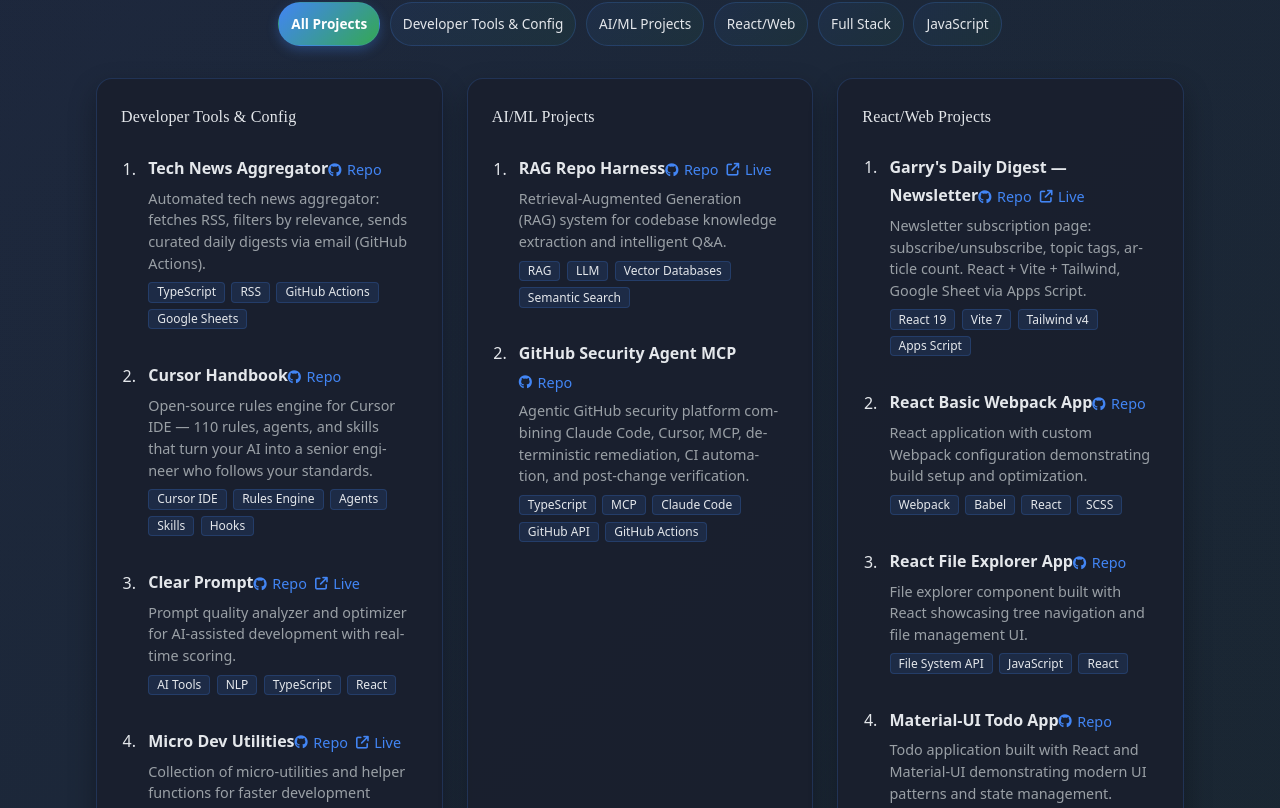
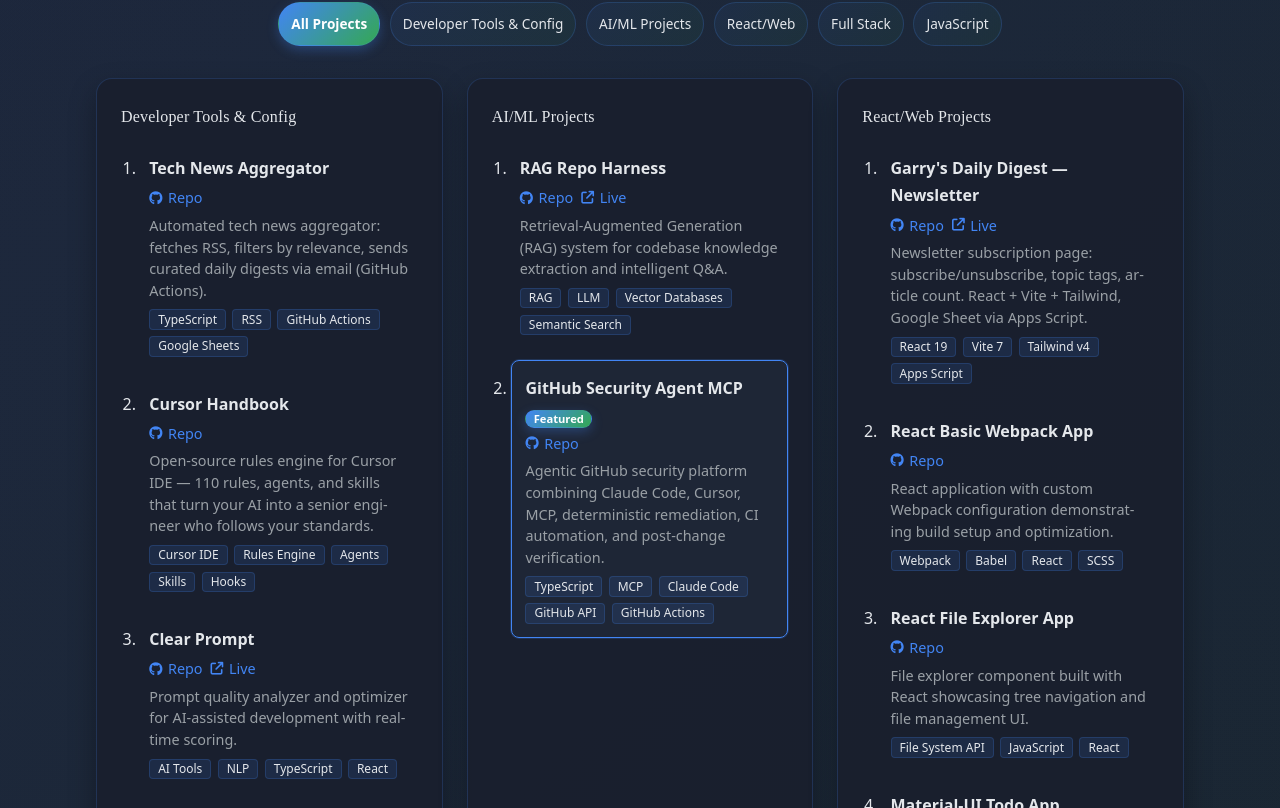
Before and after one commit to girijashankarj/portfolio, a React (Vite) app: page / in a window 1280 px wide. Shown: the part 7912-8720 px from the top of the page. Built offline with nearby package versions, Linux system fonts and the light colour scheme; no server answers.

Commit message:
feat: highlight security agent project

```diff
--- a/src/components/sections/Projects.tsx
+++ b/src/components/sections/Projects.tsx
@@ -30,42 +30,34 @@
               key={project.id}
               style={{
                 marginBottom: '1rem',
-                padding: '0.5rem',
-                borderRadius: '6px',
+                padding: project.featured ? '0.85rem' : '0.5rem',
+                borderRadius: '8px',
+                border: project.featured ? '1px solid var(--accent)' : '1px solid transparent',
+                background: project.featured ? 'var(--card-strong)' : 'transparent',
+                boxShadow: project.featured ? '0 0 0 1px var(--border)' : 'none',
                 transition: 'background-color 0.2s ease',
               }}
               onMouseEnter={(e) => {
                 e.currentTarget.style.backgroundColor = 'var(--bg-soft)'
               }}
               onMouseLeave={(e) => {
-                e.currentTarget.style.backgroundColor = 'transparent'
+                e.currentTarget.style.backgroundColor = project.featured ? 'var(--card-strong)' : 'transparent'
               }}
             >
-              <span style={{ fontWeight: 600 }}>{project.title}</span>
+              <div style={{ display: 'flex', alignItems: 'center', gap: '0.5rem', flexWrap: 'wrap' }}>
+                <span style={{ fontWeight: 700 }}>{project.title}</span>
+                {project.featured && (
+                  <span className="chip active" style={{ fontSize: '0.7rem', padding: '0.15rem 0.45rem' }}>
+                    Featured
+                  </span>
+                )}
+              </div>
               <span style={{ display: 'inline-flex', flexWrap: 'wrap', gap: '0.5rem', marginTop: '0.25rem' }}>
                 <a
                   href={project.url}
                   target="_blank"
                   rel="noopener noreferrer"
-                  style={{
-                    color: 'var(--accent)',
-                    fontSize: '0.9rem',
-                    textDecoration: 'none',
-                    display: 'inline-flex',
-                    alignItems: 'center',
-                    gap: '0.35rem',
-                    cursor: 'pointer',
-                    transition: 'all 0.2s ease',
-                    borderBottom: '1px solid transparent',
-                  }}
-                  onMouseEnter={(e) => {
-                    e.currentTarget.style.color = 'var(--accent-2)'
-                    e.currentTarget.style.borderBottomColor = 'var(--accent-2)'
-                  }}
-                  onMouseLeave={(e) => {
-                    e.currentTarget.style.color = 'var(--accent)'
-                    e.currentTarget.style.borderBottomColor = 'transparent'
-                  }}
+                  style={{ color: 'var(--accent)', fontSize: '0.9rem', textDecoration: 'none', display: 'inline-flex', alignItems: 'center', gap: '0.35rem' }}
                 >
                   <i className="fa-brands fa-github" style={{ fontSize: '0.85rem' }}></i>
                   Repo
@@ -75,25 +67,7 @@
                     href={project.liveUrl}
                     target="_blank"
                     rel="noopener noreferrer"
-                    style={{
-                      color: 'var(--accent)',
-                      fontSize: '0.9rem',
-                      textDecoration: 'none',
-                      display: 'inline-flex',
-                      alignItems: 'center',
-                      gap: '0.35rem',
-                      cursor: 'pointer',
-                      transition: 'all 0.2s ease',
-                      borderBottom: '1px solid transparent',
-                    }}
-                    onMouseEnter={(e) => {
-                      e.currentTarget.style.color = 'var(--accent-2)'
-                      e.currentTarget.style.borderBottomColor = 'var(--accent-2)'
-                    }}
-                    onMouseLeave={(e) => {
-                      e.currentTarget.style.color = 'var(--accent)'
-                      e.currentTarget.style.borderBottomColor = 'transparent'
-                    }}
+                    style={{ color: 'var(--accent)', fontSize: '0.9rem', textDecoration: 'none', display: 'inline-flex', alignItems: 'center', gap: '0.35rem' }}
                   >
                     <i className="fa-solid fa-external-link" style={{ fontSize: '0.8rem' }}></i>
                     Live
@@ -101,35 +75,14 @@
                 )}
               </span>
               {project.description && (
-                <p style={{
-                  margin: '0.25rem 0 0 0',
-                  fontSize: '0.9rem',
-                  color: 'var(--muted)',
-                  lineHeight: '1.5',
-                }}>
+                <p style={{ margin: '0.25rem 0 0 0', fontSize: '0.9rem', color: 'var(--muted)', lineHeight: '1.5' }}>
                   {project.description}
                 </p>
               )}
               {project.technologies && project.technologies.length > 0 && (
-                <div style={{
-                  marginTop: '0.5rem',
-                  display: 'flex',
-                  flexWrap: 'wrap',
-                  gap: '0.4rem'
-                }}>
+                <div style={{ marginTop: '0.5rem', display: 'flex', flexWrap: 'wrap', gap: '0.4rem' }}>
                   {project.technologies.map((tech) => (
-                    <span
-                      key={tech}
-                      className="chip"
-                      style={{
-                        padding: '0.2rem 0.5rem',
-                        borderRadius: '4px',
-                        fontSize: '0.75rem',
-                        background: 'var(--pill-bg-blue)',
-                        border: '1px solid var(--border)',
-                        color: 'var(--text)',
-                      }}
-                    >
+                    <span key={tech} className="chip" style={{ padding: '0.2rem 0.5rem', borderRadius: '4px', fontSize: '0.75rem', background: 'var(--pill-bg-blue)', border: '1px solid var(--border)', color: 'var(--text)' }}>
                       {tech}
                     </span>
                   ))}
@@ -162,64 +115,25 @@
           Production-ready tools, AI/ML solutions, and developer utilities showcasing technical depth and innovation.
         </p>
 
-        <div style={{
-          display: 'flex',
-          flexWrap: 'wrap',
-          gap: 'clamp(0.4rem, 2vw, 0.6rem)',
-          marginBottom: 'clamp(1.5rem, 4vw, 2rem)',
-          justifyContent: 'center',
-        }}>
+        <div style={{ display: 'flex', flexWrap: 'wrap', gap: 'clamp(0.4rem, 2vw, 0.6rem)', marginBottom: 'clamp(1.5rem, 4vw, 2rem)', justifyContent: 'center' }}>
           {PROJECT_CATEGORIES.map((category) => (
-            <button
-              key={category.id}
-              onClick={() => dispatch(setActiveCategory(category.id))}
-              className={`chip ${activeCategory === category.id ? 'active' : ''}`}
-            >
+            <button key={category.id} onClick={() => dispatch(setActiveCategory(category.id))} className={`chip ${activeCategory === category.id ? 'active' : ''}`}>
               {category.label}
             </button>
           ))}
         </div>
 
-        <div style={{
-          display: 'grid',
-          gridTemplateColumns: 'repeat(auto-fit, minmax(min(100%, 300px), 1fr))',
-          gap: '1.5rem',
-          alignItems: 'stretch',
-        }}>
+        <div style={{ display: 'grid', gridTemplateColumns: 'repeat(auto-fit, minmax(min(100%, 300px), 1fr))', gap: '1.5rem', alignItems: 'stretch' }}>
           {activeCategory === 'all' ? (
             <>
-              <ProjectCategoryCard
-                categoryId="dev-tools"
-                categoryLabel="Developer Tools & Config"
-                projects={PROJECTS_BY_CATEGORY['dev-tools']}
-              />
-              <ProjectCategoryCard
-                categoryId="ai-ml"
-                categoryLabel="AI/ML Projects"
-                projects={PROJECTS_BY_CATEGORY['ai-ml']}
-              />
-              <ProjectCategoryCard
-                categoryId="react-web"
-                categoryLabel="React/Web Projects"
-                projects={PROJECTS_BY_CATEGORY['react-web']}
-              />
-              <ProjectCategoryCard
-                categoryId="fullstack"
-                categoryLabel="Full Stack Applications"
-                projects={PROJECTS_BY_CATEGORY['fullstack']}
-              />
-              <ProjectCategoryCard
-                categoryId="javascript"
-                categoryLabel="JavaScript Projects"
-                projects={PROJECTS_BY_CATEGORY['javascript']}
-              />
+              <ProjectCategoryCard categoryId="dev-tools" categoryLabel="Developer Tools & Config" projects={PROJECTS_BY_CATEGORY['dev-tools']} />
+              <ProjectCategoryCard categoryId="ai-ml" categoryLabel="AI/ML Projects" projects={PROJECTS_BY_CATEGORY['ai-ml']} />
+              <ProjectCategoryCard categoryId="react-web" categoryLabel="React/Web Projects" projects={PROJECTS_BY_CATEGORY['react-web']} />
+              <ProjectCategoryCard categoryId="fullstack" categoryLabel="Full Stack Applications" projects={PROJECTS_BY_CATEGORY['fullstack']} />
+              <ProjectCategoryCard categoryId="javascript" categoryLabel="JavaScript Projects" projects={PROJECTS_BY_CATEGORY['javascript']} />
             </>
           ) : (
-            <ProjectCategoryCard
-              categoryId={activeCategory}
-              categoryLabel={PROJECT_CATEGORIES.find(c => c.id === activeCategory)?.label || ''}
-              projects={filteredProjects}
-            />
+            <ProjectCategoryCard categoryId={activeCategory} categoryLabel={PROJECT_CATEGORIES.find(c => c.id === activeCategory)?.label || ''} projects={filteredProjects} />
           )}
         </div>
       </div>
```
